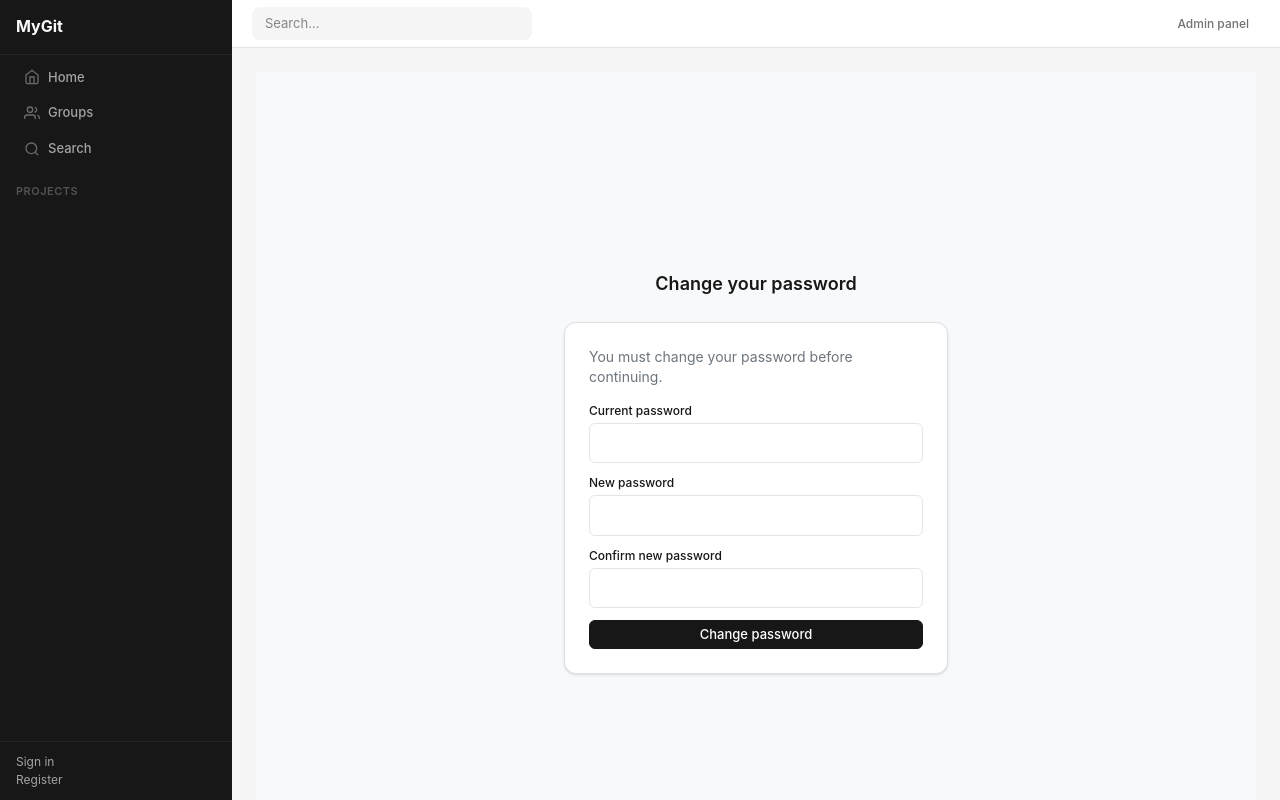
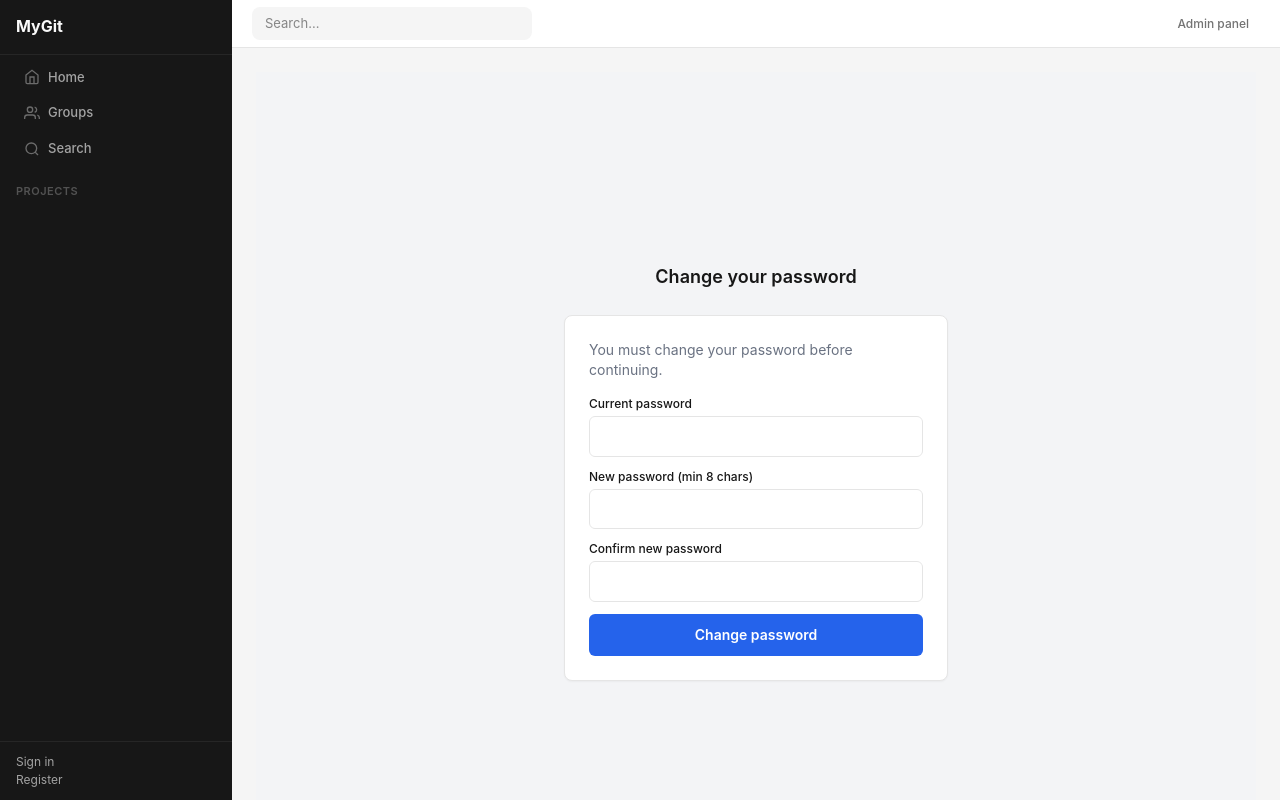
Before and after one commit to ajjs1ajjs/MyGit, a Vue app in the folder frontend/: page /auth/change-password in a window 1280 px wide. Built offline with nearby package versions, Linux system fonts and the light colour scheme.

Commit message:
fix: improved change password page with proper error messages

```diff
--- a/frontend/src/views/ChangePasswordPage.vue
+++ b/frontend/src/views/ChangePasswordPage.vue
@@ -1,16 +1,21 @@
 <template>
-  <div class="min-h-screen bg-[#f8f9fa] flex items-center justify-center p-4">
+  <div class="min-h-screen bg-gray-100 dark:bg-gray-950 flex items-center justify-center p-4">
     <div class="w-full max-w-sm">
       <h2 class="text-center text-lg font-semibold mb-6">Change your password</h2>
-      <div class="bg-white dark:bg-[#16213e] border border-[#dee2e6] dark:border-[#2a2a4a] rounded-xl p-6 shadow-sm">
-        <p class="text-sm text-[#6c757d] mb-4">You must change your password before continuing.</p>
-        <form @submit.prevent="handle" class="space-y-3">
-          <div><label class="text-xs font-medium block mb-1">Current password</label><input v-model="current" type="password" required /></div>
-          <div><label class="text-xs font-medium block mb-1">New password</label><input v-model="newPass" type="password" required minlength="8" /></div>
-          <div><label class="text-xs font-medium block mb-1">Confirm new password</label><input v-model="confirm" type="password" required /></div>
-          <p v-if="error" class="text-[#c92a2a] text-xs bg-[#ffe3e3] rounded p-2">{{ error }}</p>
-          <button type="submit" :disabled="loading" class="btn btn-primary w-full">Change password</button>
-        </form>
+      <div class="card">
+        <div class="card-body !p-6">
+          <p class="text-sm text-gray-500 mb-4">You must change your password before continuing.</p>
+          <form @submit.prevent="handle" class="space-y-3">
+            <div><label class="text-xs font-medium block mb-1">Current password</label><input v-model="cur" type="password" required /></div>
+            <div><label class="text-xs font-medium block mb-1">New password (min 8 chars)</label><input v-model="np" type="password" required minlength="8" /></div>
+            <div><label class="text-xs font-medium block mb-1">Confirm new password</label><input v-model="cp" type="password" required /></div>
+            <p v-if="msg" class="text-xs bg-red-50 border border-red-200 text-red-600 rounded p-2">{{ msg }}</p>
+            <p v-if="ok" class="text-xs bg-green-50 border border-green-200 text-green-600 rounded p-2">Password changed. Redirecting...</p>
+            <button type="submit" :disabled="busy" class="btn btn-accent w-full !py-2.5 !text-sm !font-semibold">
+              {{ busy ? 'Saving...' : 'Change password' }}
+            </button>
+          </form>
+        </div>
       </div>
     </div>
   </div>
@@ -18,13 +23,17 @@
 
 <script setup lang="ts">
 import { ref } from "vue"; import { useRouter } from "vue-router"; import { api } from "../api/client";
-const router = useRouter();
-const current = ref(""); const newPass = ref(""); const confirm = ref(""); const error = ref(""); const loading = ref(false);
+const router = useRouter(); const cur=ref(""); const np=ref(""); const cp=ref(""); const msg=ref(""); const ok=ref(false); const busy=ref(false);
 async function handle() {
-  if (newPass.value !== confirm.value) { error.value = "Passwords do not match."; return; }
-  loading.value = true; error.value = "";
-  try { await api.post("/users/change_password/", { current_password: current.value, new_password: newPass.value }); router.push("/"); }
-  catch (e: any) { error.value = e.message; }
-  loading.value = false;
+  msg.value = ""; ok.value = false;
+  if (np.value !== cp.value) { msg.value = "Passwords do not match."; return; }
+  if (np.value.length < 8) { msg.value = "Password must be at least 8 characters."; return; }
+  busy.value = true;
+  try {
+    await api.post("/users/change_password/", { current_password: cur.value, new_password: np.value });
+    ok.value = true;
+    setTimeout(() => router.push("/"), 800);
+  } catch (e: any) { msg.value = e.message || "Failed. Check current password."; }
+  busy.value = false;
 }
 </script>
```
Also changed, not shown: 1 other file (tests, documents, lock files or other folders).
